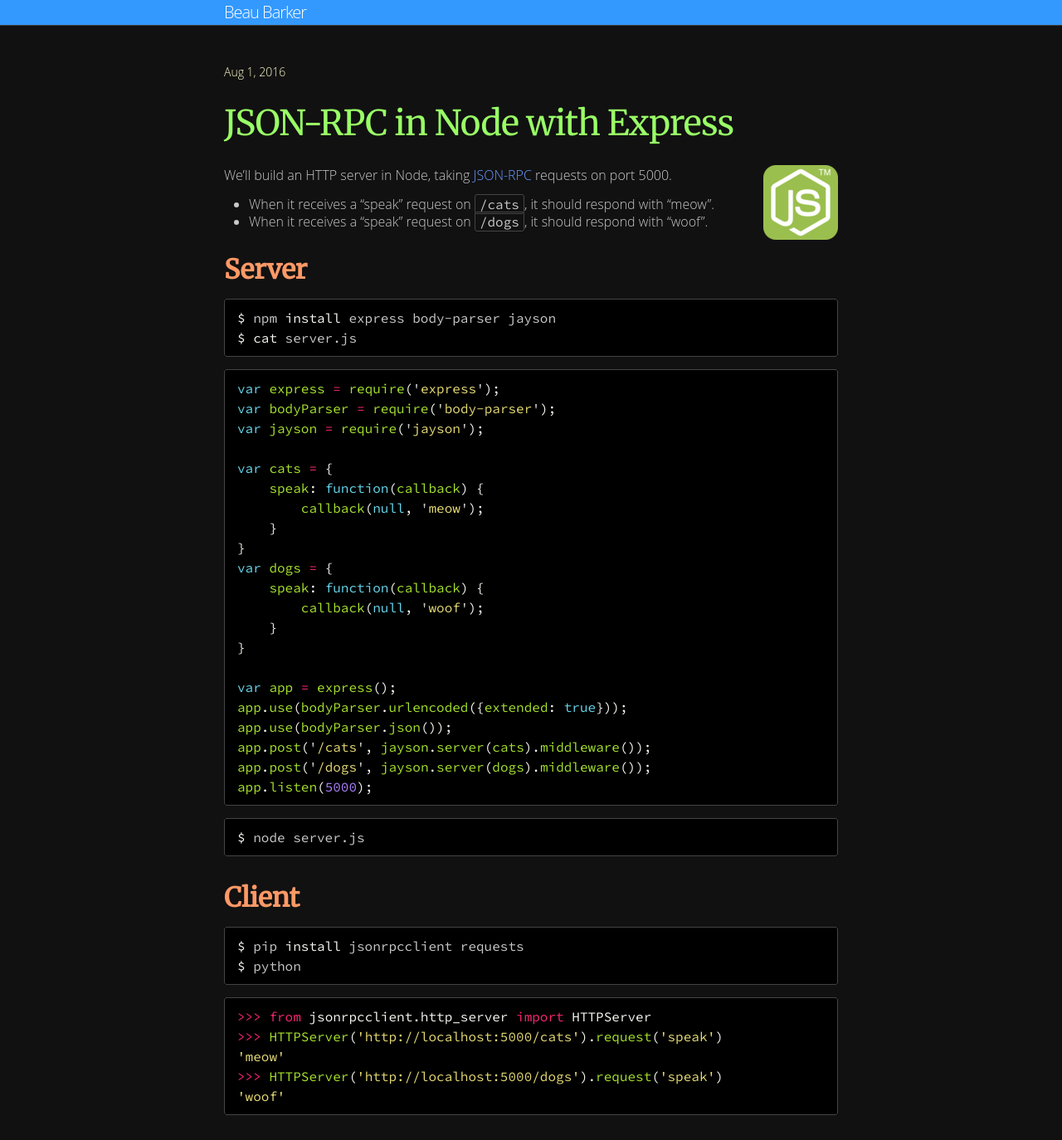
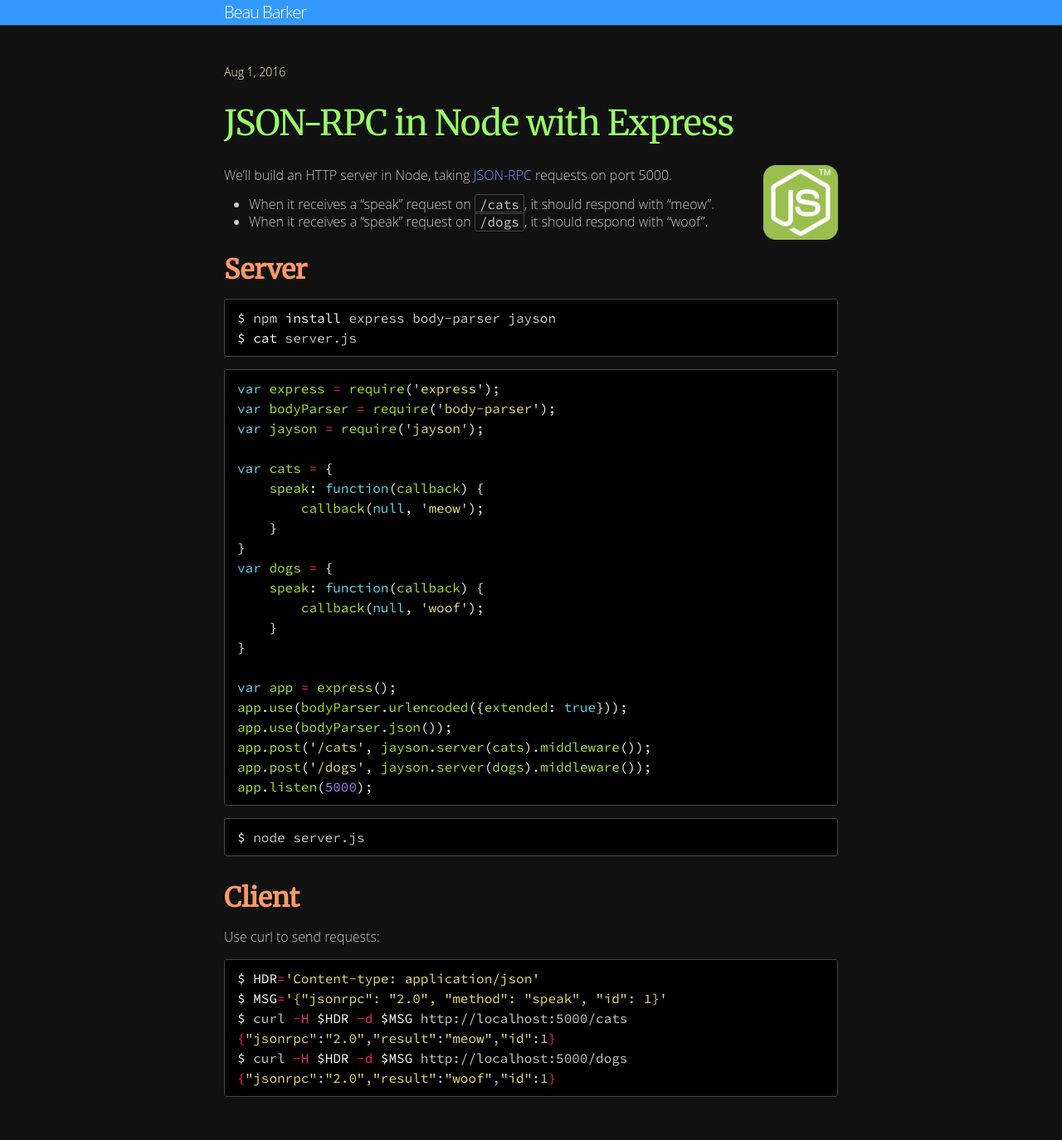
Before and after one commit to explodinglabs/explodinglabs.github.io, a Jekyll site: the page built from _jsonrpc/node.markdown, in a window 1280 px wide. Shown: the whole page at 83% size. Built offline with Jekyll 4.4.1, drawn with Linux system fonts in a browser that asks for light colours; some web fonts are replaced; comment, search, counter and statistics services are not loaded; after the commit the page ends 1352 px from its top, so only the background shows below that.

Commit message:
Return to curl client for node jsonrpc

````diff
--- a/_jsonrpc/node.markdown
+++ b/_jsonrpc/node.markdown
@@ -50,14 +50,14 @@ $ node server.js
 
 Client
 ======
-``` shell
-$ pip install jsonrpcclient requests
-$ python
+
+Use curl to send requests:
+
+```shell
+$ HDR='Content-type: application/json'
+$ MSG='{"jsonrpc": "2.0", "method": "speak", "id": 1}'
+$ curl -H $HDR -d $MSG http://localhost:5000/cats
+{"jsonrpc":"2.0","result":"meow","id":1}
+$ curl -H $HDR -d $MSG http://localhost:5000/dogs
+{"jsonrpc":"2.0","result":"woof","id":1}
 ```
-```python
->>> from jsonrpcclient.http_server import HTTPServer
->>> HTTPServer('http://localhost:5000/cats').request('speak')
-'meow'
->>> HTTPServer('http://localhost:5000/dogs').request('speak')
-'woof'
-```
````
